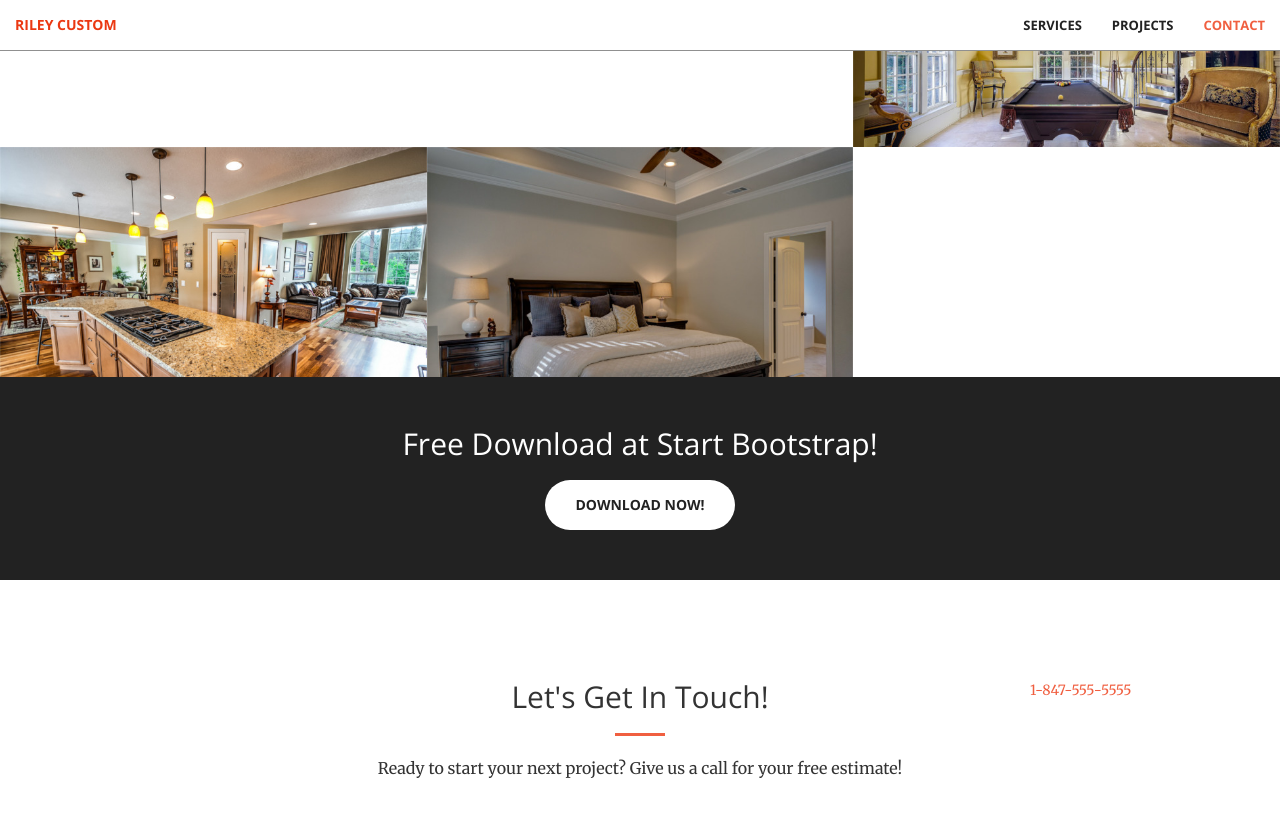
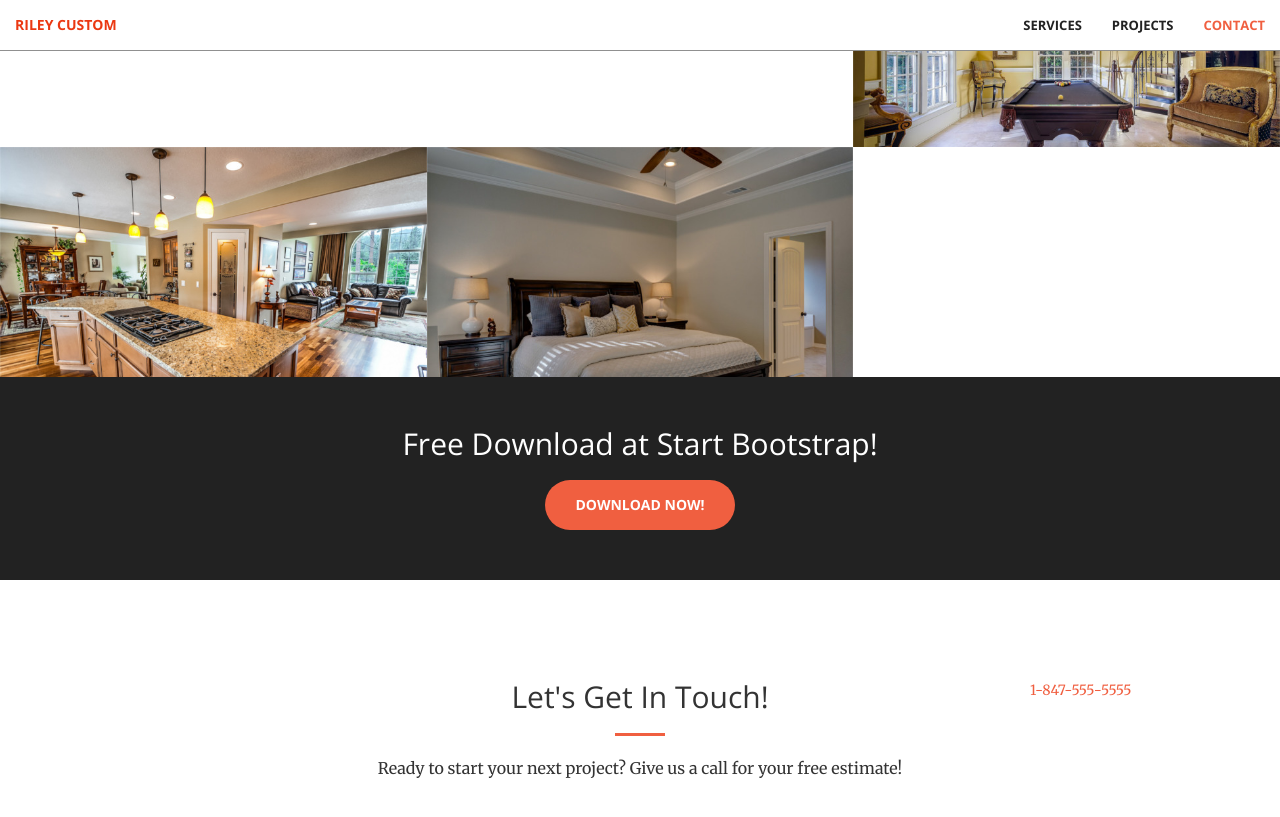
Before and after one commit to onchino/Riley-Custom-Painting, a Jekyll site: the page built from index.html, in a window 1280 px wide and 900 px high, scrolled down 2088 px. Shown: the top 817 px of the window. Built offline with Jekyll 4.4.1, drawn with Linux system fonts in a browser that asks for light colours; nearby versions of some CDN libraries.

Commit message:
Update aside.html

```diff
--- a/_includes/aside.html
+++ b/_includes/aside.html
@@ -2,7 +2,7 @@
       <div class="container text-center">
           <div class="call-to-action">
               <h2>Free Download at Start Bootstrap!</h2>
-              <a href="#" class="btn btn-default btn-xl wow tada">Download Now!</a>
+              <a href="#" class="btn btn-primary btn-xl wow tada">Download Now!</a>
           </div>
       </div>
   </aside>
```
